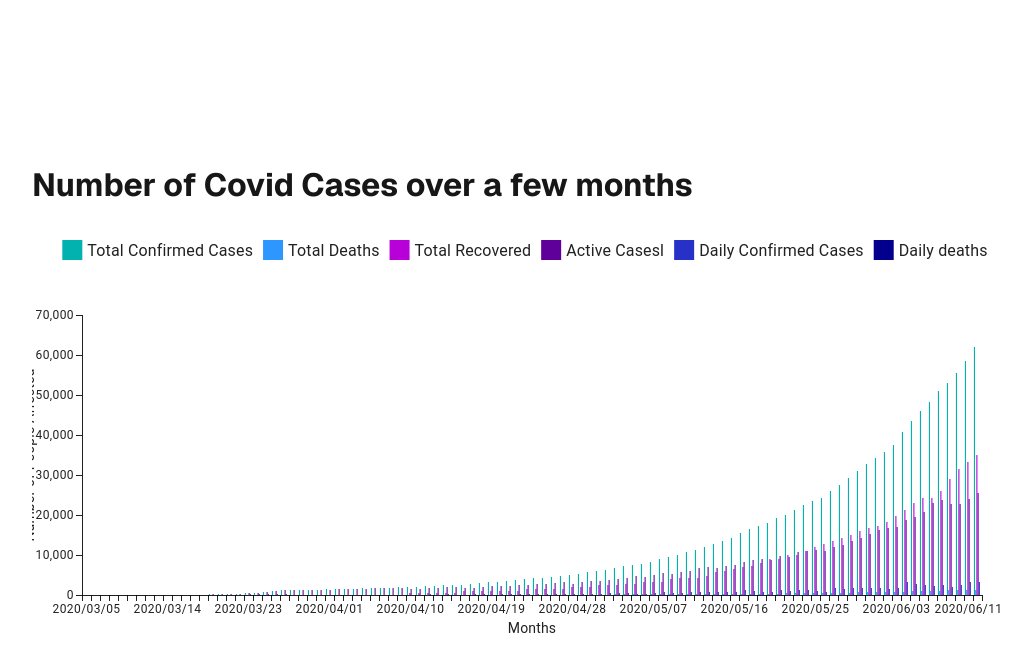
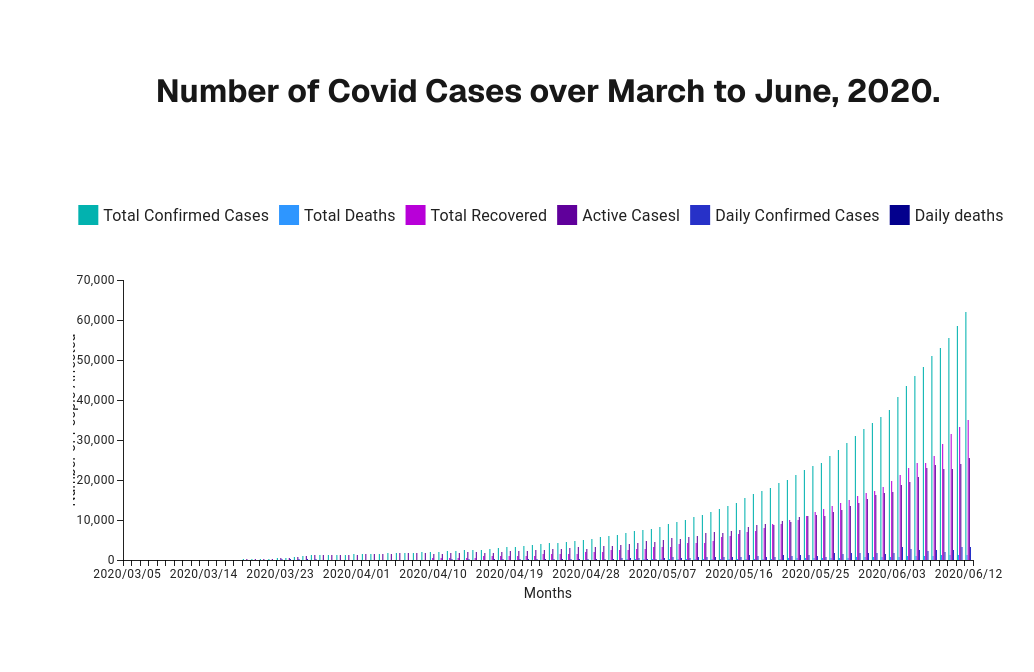
Before and after one commit to keMoleseng/covid-data, a Next.js app: page / in a window 1280 px wide. Shown: the top 672 px of the page, without its empty margins (108-1142 px from the left). Built offline with nearby package versions, Linux system fonts and the light colour scheme.

Commit message:
Adding more styles

```diff
--- a/src/app/globals.css
+++ b/src/app/globals.css
@@ -34,6 +34,12 @@ a {
 	color: inherit;
 	text-decoration: none;
 }
+
+main {
+	width: 90vw;
+	display: -webkit-box;
+	align-items: center;
+}
 /*
 @media (prefers-color-scheme: dark) {
 	html {
--- a/src/app/page.tsx
+++ b/src/app/page.tsx
@@ -11,8 +11,9 @@ const chartSetting = {
 			label: "Number of People Affected",
 		},
 	],
-	width: 1000,
+	width: 950,
 	height: 420,
+
 	sx: {
 		[`.${axisClasses.left} .${axisClasses.label}`]: {
 			transform: "translate(-20px, 0)",
@@ -40,8 +41,8 @@ export default function Home() {
 
 	return (
 		<div className={styles.page}>
+			<h1>Number of Covid Cases over March to June, 2020.</h1>
 			<main className={styles.main}>
-				<h1>Number of Covid Cases over a few months</h1>
 				{isLoading ? (
 					<div>Loading...</div>
 				) : (
```
